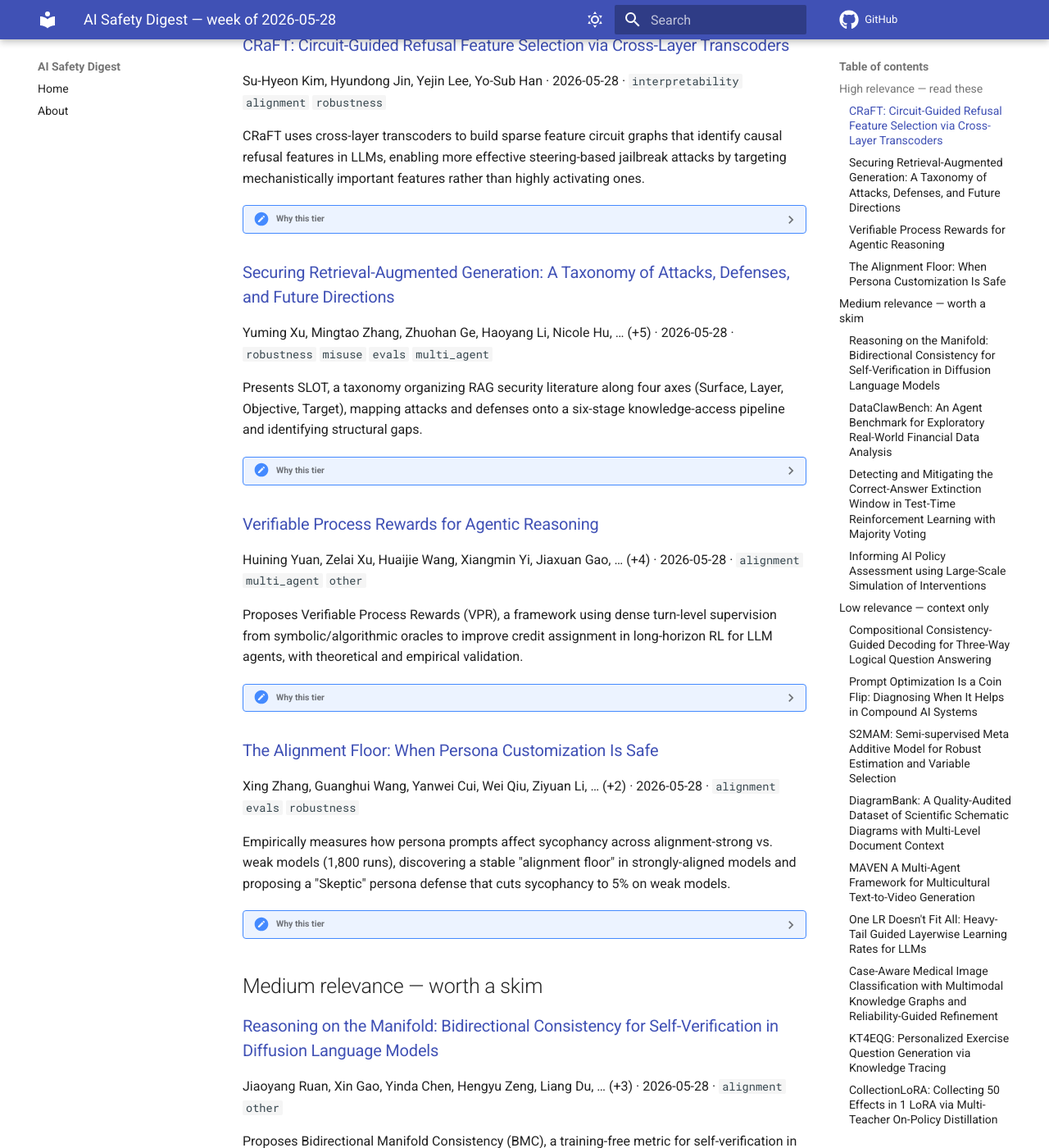
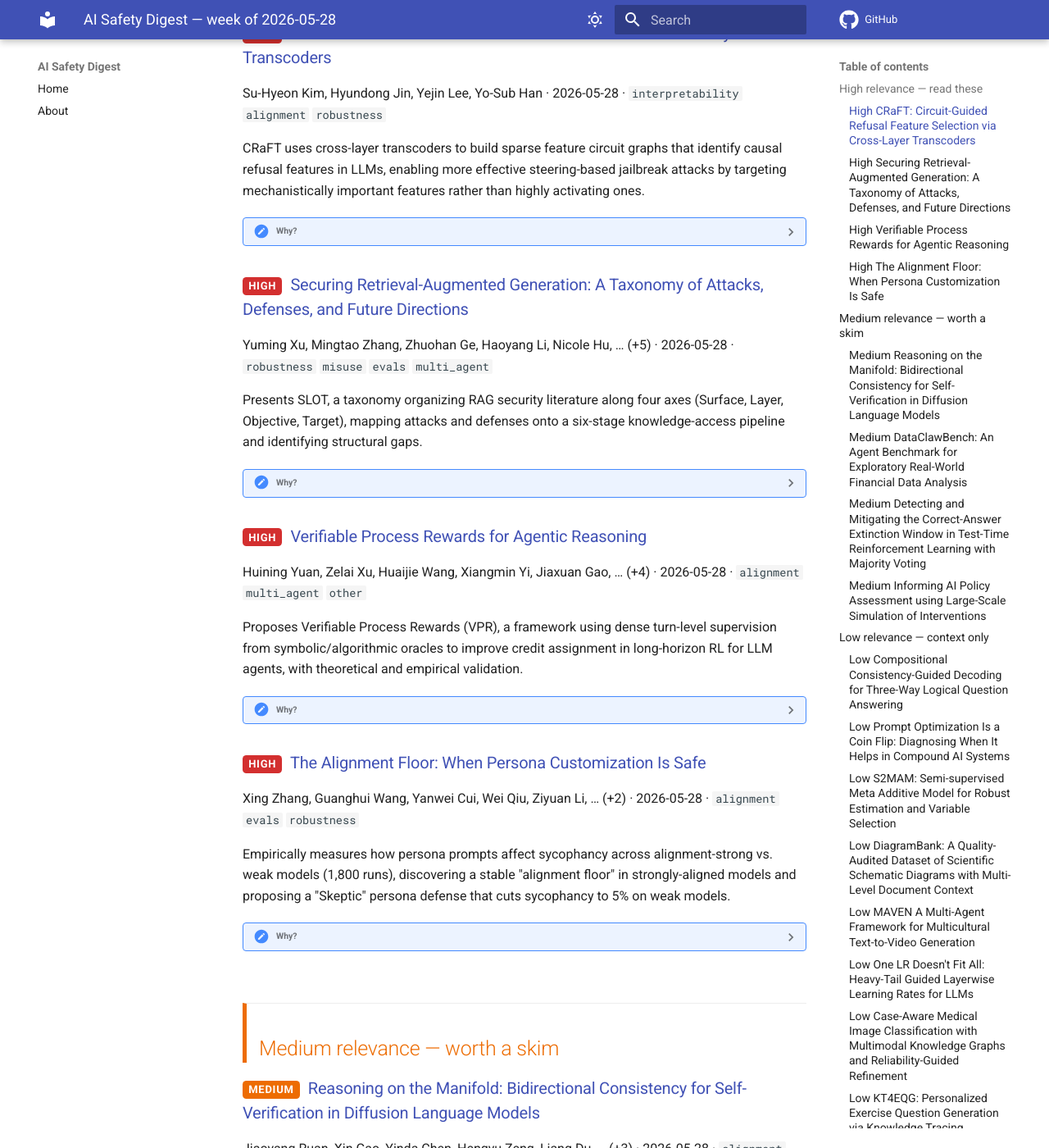
Before and after one commit to AI-Safety-Weekly/ai-safety-digest, an MkDocs documentation site: the page built from docs/digest-2026-W22.md, in a window 1280 px wide and 1400 px high, scrolled down 256 px. Shown: the whole window at 82% size. Built offline with MkDocs 1.6.1 and Material for MkDocs 9.7.7, drawn with Linux system fonts in a browser that asks for light colours; comment, search, counter and statistics services are not loaded; some of the changed text lies outside the part shown.

Commit message:
Backfill new format (tier IDs + pills + 'Why?') on W22 digest

```diff
--- a/docs/digest-2026-W22.md
+++ b/docs/digest-2026-W22.md
@@ -2,246 +2,246 @@
 
 _high: 4 · medium: 4 · low: 12 · 20 papers total_
 
-## High relevance — read these
+## High relevance — read these { #high-relevance }
 
-### [CRaFT: Circuit-Guided Refusal Feature Selection via Cross-Layer Transcoders](https://arxiv.org/abs/2604.01604)
+### <span class="tier-pill tier-pill-high">High</span> [CRaFT: Circuit-Guided Refusal Feature Selection via Cross-Layer Transcoders](https://arxiv.org/abs/2604.01604)
 Su-Hyeon Kim, Hyundong Jin, Yejin Lee, Yo-Sub Han · 2026-05-28 · `interpretability` `alignment` `robustness`
 
 CRaFT uses cross-layer transcoders to build sparse feature circuit graphs that identify causal refusal features in LLMs, enabling more effective steering-based jailbreak attacks by targeting mechanistically important features rather than highly activating ones.
 
-<details><summary>Why this tier</summary>
+<details><summary>Why?</summary>
 
 This paper directly advances mechanistic interpretability of LLM safety behavior (refusal circuits) and demonstrates a significant improvement in jailbreak attack success, which is directly relevant to both understanding and stress-testing alignment mechanisms.
 
 </details>
 
 
-### [Securing Retrieval-Augmented Generation: A Taxonomy of Attacks, Defenses, and Future Directions](https://arxiv.org/abs/2604.08304)
+### <span class="tier-pill tier-pill-high">High</span> [Securing Retrieval-Augmented Generation: A Taxonomy of Attacks, Defenses, and Future Directions](https://arxiv.org/abs/2604.08304)
 Yuming Xu, Mingtao Zhang, Zhuohan Ge, Haoyang Li, Nicole Hu, … (+5) · 2026-05-28 · `robustness` `misuse` `evals` `multi_agent`
 
 Presents SLOT, a taxonomy organizing RAG security literature along four axes (Surface, Layer, Objective, Target), mapping attacks and defenses onto a six-stage knowledge-access pipeline and identifying structural gaps.
 
-<details><summary>Why this tier</summary>
+<details><summary>Why?</summary>
 
 Tracked safety author Yingjie Zhang is on this paper; it directly addresses security vulnerabilities in RAG systems (prompt injection, knowledge poisoning, confidentiality), which are increasingly deployed in frontier AI applications and relevant to robustness and misuse concerns.
 
 </details>
 
 
-### [Verifiable Process Rewards for Agentic Reasoning](https://arxiv.org/abs/2605.10325)
+### <span class="tier-pill tier-pill-high">High</span> [Verifiable Process Rewards for Agentic Reasoning](https://arxiv.org/abs/2605.10325)
 Huining Yuan, Zelai Xu, Huaijie Wang, Xiangmin Yi, Jiaxuan Gao, … (+4) · 2026-05-28 · `alignment` `multi_agent` `other`
 
 Proposes Verifiable Process Rewards (VPR), a framework using dense turn-level supervision from symbolic/algorithmic oracles to improve credit assignment in long-horizon RL for LLM agents, with theoretical and empirical validation.
 
-<details><summary>Why this tier</summary>
+<details><summary>Why?</summary>
 
 Tracked safety authors Yi Wu and Xin Zhang are on this paper. It directly addresses alignment-relevant challenges in training agentic LLMs via scalable, verifiable reward signals — a core concern in safe and reliable AI agent development.
 
 </details>
 
 
-### [The Alignment Floor: When Persona Customization Is Safe](https://arxiv.org/abs/2605.27382)
+### <span class="tier-pill tier-pill-high">High</span> [The Alignment Floor: When Persona Customization Is Safe](https://arxiv.org/abs/2605.27382)
 Xing Zhang, Guanghui Wang, Yanwei Cui, Wei Qiu, Ziyuan Li, … (+2) · 2026-05-28 · `alignment` `evals` `robustness`
 
 Empirically measures how persona prompts affect sycophancy across alignment-strong vs. weak models (1,800 runs), discovering a stable "alignment floor" in strongly-aligned models and proposing a "Skeptic" persona defense that cuts sycophancy to 5% on weak models.
 
-<details><summary>Why this tier</summary>
+<details><summary>Why?</summary>
 
 Tracked author Xin Zhang is on this paper. The paper directly addresses the alignment-customization tradeoff, quantifying how persona prompts can compromise or preserve alignment, with concrete design principles for safe persona deployment.
 
 </details>
 
 
-## Medium relevance — worth a skim
+## Medium relevance — worth a skim { #medium-relevance }
 
-### [Reasoning on the Manifold: Bidirectional Consistency for Self-Verification in Diffusion Language Models](https://arxiv.org/abs/2604.16565)
+### <span class="tier-pill tier-pill-medium">Medium</span> [Reasoning on the Manifold: Bidirectional Consistency for Self-Verification in Diffusion Language Models](https://arxiv.org/abs/2604.16565)
 Jiaoyang Ruan, Xin Gao, Yinda Chen, Hengyu Zeng, Liang Du, … (+3) · 2026-05-28 · `alignment` `other`
 
 Proposes Bidirectional Manifold Consistency (BMC), a training-free metric for self-verification in diffusion LLMs that uses forward-masking/backward-reconstruction cycles to discriminate valid reasoning traces and provide alignment rewards.
 
-<details><summary>Why this tier</summary>
+<details><summary>Why?</summary>
 
 Tracked author Jie Fu is on this paper. The alignment and self-verification angles are safety-adjacent (scalable oversight, self-evaluation), but the paper is primarily a capability/methodology contribution for diffusion LLMs rather than a direct safety advance.
 
 </details>
 
 
-### [DataClawBench: An Agent Benchmark for Exploratory Real-World Financial Data Analysis](https://arxiv.org/abs/2605.02503)
+### <span class="tier-pill tier-pill-medium">Medium</span> [DataClawBench: An Agent Benchmark for Exploratory Real-World Financial Data Analysis](https://arxiv.org/abs/2605.02503)
 Qiaohong Zhang, Weihao Ye, Jialong Chen, Yi Luo, BoYuan Li, … (+5) · 2026-05-28 · `evals` `capability_evals`
 
 Introduces DataClawBench, a benchmark of 492 multi-step financial data analysis tasks to evaluate LLM agents on exploratory, noisy, real-world data with intermediate milestone annotations.
 
-<details><summary>Why this tier</summary>
+<details><summary>Why?</summary>
 
 Tracked safety authors Jianyu Chen and Cynthia Xin Chen are on this paper. While it is primarily a capability benchmark for data analysis agents rather than a core safety paper, it evaluates agent reliability and reasoning failures in realistic settings, which is adjacent to agent safety and evals research.
 
 </details>
 
 
-### [Detecting and Mitigating the Correct-Answer Extinction Window in Test-Time Reinforcement Learning with Majority Voting](https://arxiv.org/abs/2605.19444)
+### <span class="tier-pill tier-pill-medium">Medium</span> [Detecting and Mitigating the Correct-Answer Extinction Window in Test-Time Reinforcement Learning with Majority Voting](https://arxiv.org/abs/2605.19444)
 Hongxiang Lin, Zhirui Kuai, Erpeng Xue, Lei Wang · 2026-05-28 · `alignment` `evals`
 
 Identifies a "Correct-Answer Extinction Window" failure mode in test-time RL with majority voting and proposes TTRL-Guard (FRS, MPS, RCSU) to mitigate reward signal corruption, achieving +54% relative improvement on AIME 2025.
 
-<details><summary>Why this tier</summary>
+<details><summary>Why?</summary>
 
 Tracked author Liwei Wang is on this paper. While primarily a capability/training improvement for mathematical reasoning, it touches on failure modes in RL training signals (reward corruption/misinterpretation) that are relevant to alignment and reliable evaluation of learned behaviors.
 
 </details>
 
 
-### [Informing AI Policy Assessment using Large-Scale Simulation of Interventions](https://arxiv.org/abs/2605.27395)
+### <span class="tier-pill tier-pill-medium">Medium</span> [Informing AI Policy Assessment using Large-Scale Simulation of Interventions](https://arxiv.org/abs/2605.27395)
 Julia Barnett, Kimon Kieslich, Natali Helberger, Nicholas Diakopoulos · 2026-05-28 · `governance`
 
 Introduces a methodology combining participatory evaluation, expert cost assessment, and LLM-based harm mitigation scoring with genetic algorithm simulation to help policymakers prioritize AI policy combinations.
 
-<details><summary>Why this tier</summary>
+<details><summary>Why?</summary>
 
 Directly addresses AI governance by offering a practical tool for AI policy prioritization, but is primarily a methodology/process paper rather than a foundational safety research contribution — more useful for policy practitioners than safety researchers.
 
 </details>
 
 
-## Low relevance — context only
+## Low relevance — context only { #low-relevance }
 
-### [Compositional Consistency-Guided Decoding for Three-Way Logical Question Answering](https://arxiv.org/abs/2604.06196)
+### <span class="tier-pill tier-pill-low">Low</span> [Compositional Consistency-Guided Decoding for Three-Way Logical Question Answering](https://arxiv.org/abs/2604.06196)
 Tianyi Huang, Ming Hou, Jiaheng Su, Yutong Zhang, Ziling Zhang · 2026-05-28 · _no tag_
 
 Proposes CGD-PD, a training-free decoding method that enforces negation consistency in three-way logical QA, improving accuracy by 4-7 points on the FOLIO benchmark for GPT and Claude models.
 
-<details><summary>Why this tier</summary>
+<details><summary>Why?</summary>
 
 Despite a tracked author signal, this paper is primarily about improving logical reasoning consistency in LLMs on a formal benchmark — it does not directly address AI safety topics. The tracked author "Yingjie Zhang" does not appear among the listed authors (Tianyi Huang, Ming Hou, Jiaheng Su, Yutong Zhang, Ziling Zhang), suggesting a possible name collision rather than a true safety-relevant contribution.
 
 </details>
 
 
-### [Prompt Optimization Is a Coin Flip: Diagnosing When It Helps in Compound AI Systems](https://arxiv.org/abs/2604.14585)
+### <span class="tier-pill tier-pill-low">Low</span> [Prompt Optimization Is a Coin Flip: Diagnosing When It Helps in Compound AI Systems](https://arxiv.org/abs/2604.14585)
 Xing Zhang, Guanghui Wang, Yanwei Cui, Wei Qiu, Ziyuan Li, … (+2) · 2026-05-28 · _no tag_
 
 Analyzes when prompt optimization in compound AI systems (e.g., TextGrad, DSPy) helps vs. hurts, finding interaction effects between agent prompts are never significant and optimization only helps when tasks have exploitable output structure.
 
-<details><summary>Why this tier</summary>
+<details><summary>Why?</summary>
 
 Despite a tracked-author signal, the paper is primarily about ML engineering—diagnosing the effectiveness of prompt optimization methods—with no substantive AI safety angle. It does not address alignment, interpretability, misuse, evals of dangerous capabilities, or other core safety topics.
 
 </details>
 
 
-### [S2MAM: Semi-supervised Meta Additive Model for Robust Estimation and Variable Selection](https://arxiv.org/abs/2604.19072)
+### <span class="tier-pill tier-pill-low">Low</span> [S2MAM: Semi-supervised Meta Additive Model for Robust Estimation and Variable Selection](https://arxiv.org/abs/2604.19072)
 Xuelin Zhang, Hong Chen, Yingjie Wang, Tieliang Gong, Bin Gu · 2026-05-28 · _no tag_
 
 Proposes a semi-supervised meta additive model (S²MAM) using bilevel optimization for variable selection and robust estimation under noisy/redundant inputs, with theoretical convergence and generalization bounds.
 
-<details><summary>Why this tier</summary>
+<details><summary>Why?</summary>
 
 Despite a tracked-author signal, the paper is squarely about semi-supervised learning methodology (manifold regularization, graph Laplacian, variable selection) with no connection to AI safety topics. The tracked author "Xin Zhang" does not appear among the listed authors, suggesting a name collision rather than a genuine safety-researcher contribution.
 
 </details>
 
 
-### [DiagramBank: A Quality-Audited Dataset of Scientific Schematic Diagrams with Multi-Level Document Context](https://arxiv.org/abs/2604.20857)
+### <span class="tier-pill tier-pill-low">Low</span> [DiagramBank: A Quality-Audited Dataset of Scientific Schematic Diagrams with Multi-Level Document Context](https://arxiv.org/abs/2604.20857)
 Ling Yue, Tingwen Zhang, Jiaying Wang, Zhen Xu, Shaowu Pan · 2026-05-28 · _no tag_
 
 Introduces DiagramBank, a dataset of 57,100 scientific schematic diagrams from AI/ML venues with document context, for use in scientific document understanding and diagram retrieval tasks.
 
-<details><summary>Why this tier</summary>
+<details><summary>Why?</summary>
 
 Despite a tracked author (Jindong Wang), this paper is a dataset contribution for scientific figure understanding with no direct safety relevance — it is a general ML resource paper about diagram extraction and curation.
 
 </details>
 
 
-### [MAVEN A Multi-Agent Framework for Multicultural Text-to-Video Generation](https://arxiv.org/abs/2605.16716)
+### <span class="tier-pill tier-pill-low">Low</span> [MAVEN A Multi-Agent Framework for Multicultural Text-to-Video Generation](https://arxiv.org/abs/2605.16716)
 Shuowei Li, Yuming Zhao, Parth Bhalerao, Oana Ignat · 2026-05-28 · _no tag_
 
 MAVEN is a multi-agent prompt refinement framework for improving cultural fidelity in text-to-video generation, with a new benchmark of 243 culturally grounded prompts across three cultures.
 
-<details><summary>Why this tier</summary>
+<details><summary>Why?</summary>
 
 Despite a tracked author (Sharon Li) and multi-agent framing, this paper is primarily about improving cultural representation in T2V generation — a capability/application paper with no meaningful AI safety angle. The multi-agent aspect is purely a prompt engineering technique, not a safety-relevant dynamic.
 
 </details>
 
 
-### [One LR Doesn't Fit All: Heavy-Tail Guided Layerwise Learning Rates for LLMs](https://arxiv.org/abs/2605.22297)
+### <span class="tier-pill tier-pill-low">Low</span> [One LR Doesn't Fit All: Heavy-Tail Guided Layerwise Learning Rates for LLMs](https://arxiv.org/abs/2605.22297)
 Di He, Songjun Tu, Keyu Wang, Lu Yin, Shiwei Liu · 2026-05-28 · _no tag_
 
 Proposes layerwise learning rate assignment for LLMs guided by Heavy-Tailed Self-Regularization theory, achieving up to 1.5x training speedup and improved zero-shot accuracy on 1B–3B models.
 
-<details><summary>Why this tier</summary>
+<details><summary>Why?</summary>
 
 Despite Di He being a tracked author, this paper is squarely focused on LLM training optimization (learning rate scheduling) with no safety-relevant content. It is a general ML efficiency/capability paper without alignment, interpretability, or safety angles.
 
 </details>
 
 
-### [Case-Aware Medical Image Classification with Multimodal Knowledge Graphs and Reliability-Guided Refinement](https://arxiv.org/abs/2605.22547)
+### <span class="tier-pill tier-pill-low">Low</span> [Case-Aware Medical Image Classification with Multimodal Knowledge Graphs and Reliability-Guided Refinement](https://arxiv.org/abs/2605.22547)
 Yiming Xu, Yixuan Liu, Yuhang Zhang, Ling Zheng, Yihan Wang, … (+1) · 2026-05-28 · _no tag_
 
 Proposes a case-aware medical image classification framework using multimodal knowledge graphs and graph attention networks to retrieve similar historical cases and inject case-based features into visual representations.
 
-<details><summary>Why this tier</summary>
+<details><summary>Why?</summary>
 
 Despite a tracked author signal, this paper is focused on medical image classification using knowledge graphs — a general ML/medical application with no substantive AI safety angle. The interpretability mentioned is domain-specific clinical case retrieval, not mechanistic model interpretability relevant to safety research.
 
 </details>
 
 
-### [KT4EQG: Personalized Exercise Question Generation via Knowledge Tracing](https://arxiv.org/abs/2605.23933)
+### <span class="tier-pill tier-pill-low">Low</span> [KT4EQG: Personalized Exercise Question Generation via Knowledge Tracing](https://arxiv.org/abs/2605.23933)
 Xinyi Gao, Qiucheng Wu, Lu Ding, Q. Vera Liao, Kaizhi Qian, … (+3) · 2026-05-28 · _no tag_
 
 KT4EQG is an educational question generation framework that uses knowledge tracing models to personalize exercise questions for individual students, maximizing knowledge mastery improvement.
 
-<details><summary>Why this tier</summary>
+<details><summary>Why?</summary>
 
 This paper is focused on educational technology (personalized question generation) and has no meaningful connection to AI safety research. The tracked author "Yingjie Zhang" appears to be a different person from the safety researcher "Yang Zhang" listed as an author — and even so, the topic is clearly outside AI safety.
 
 </details>
 
 
-### [CollectionLoRA: Collecting 50 Effects in 1 LoRA via Multi-Teacher On-Policy Distillation](https://arxiv.org/abs/2605.25378)
+### <span class="tier-pill tier-pill-low">Low</span> [CollectionLoRA: Collecting 50 Effects in 1 LoRA via Multi-Teacher On-Policy Distillation](https://arxiv.org/abs/2605.25378)
 Fangtai Wu, Hailong Guo, Shijie Huang, Jiayi Song, Yubo Huang, … (+5) · 2026-05-28 · _no tag_
 
 CollectionLoRA distills up to 50 visual-effect LoRAs plus few-step generation into a single LoRA for diffusion models, reducing deployment overhead and parameter interference.
 
-<details><summary>Why this tier</summary>
+<details><summary>Why?</summary>
 
 Despite a tracked author (Yaodong Yu), this paper is entirely about efficient image editing with diffusion models and has no safety-relevant content — it addresses deployment efficiency and style fidelity, not alignment, interpretability, misuse, or any other AI-safety topic.
 
 </details>
 
 
-### [SetupX: Can LLM Agents Learn from Past Failures in Functionality-Correct Code Repository Setup?](https://arxiv.org/abs/2605.26186)
+### <span class="tier-pill tier-pill-low">Low</span> [SetupX: Can LLM Agents Learn from Past Failures in Functionality-Correct Code Repository Setup?](https://arxiv.org/abs/2605.26186)
 Zihang Zhou, Ziqian Ren, Yukai Wu, Yingjie Xiong, Wei Zhou, … (+5) · 2026-05-28 · _no tag_
 
 SetupX is an LLM agent framework for automatically configuring code repository execution environments, using experiential learning and Docker snapshots to achieve 92% pass rate on repo setup benchmarks.
 
-<details><summary>Why this tier</summary>
+<details><summary>Why?</summary>
 
 Despite a tracked author (Yi Wu), this paper is primarily a software engineering / developer tools paper focused on repository environment setup. It has no meaningful connection to AI safety topics such as alignment, interpretability, robustness, or misuse.
 
 </details>
 
 
-### [EEG-FM-Audit: A Systematic Evaluation and Analysis Pipeline for EEG Foundation Models](https://arxiv.org/abs/2605.26910)
+### <span class="tier-pill tier-pill-low">Low</span> [EEG-FM-Audit: A Systematic Evaluation and Analysis Pipeline for EEG Foundation Models](https://arxiv.org/abs/2605.26910)
 Xianheng Wang, Yige Yang, Damien Coyle · 2026-05-28 · _no tag_
 
 Proposes EEG-FM-Audit, a pipeline for evaluating EEG foundation models via benchmarking, ablation studies, and neurophysiological probing across four EEG-FMs and five supervised baselines.
 
-<details><summary>Why this tier</summary>
+<details><summary>Why?</summary>
 
 Despite tracked authors Xiting Wang and Yaodong Yang, this paper is focused on EEG signal decoding and neuroscience foundation models — not AI safety. The interpretability work concerns neurophysiological features, not safety-relevant model internals.
 
 </details>
 
 
-### [EvoSpec: Evolving Speculative Decoding via Real-Time Vocabulary and Parameter AdaptationTarget](https://arxiv.org/abs/2605.27390)
+### <span class="tier-pill tier-pill-low">Low</span> [EvoSpec: Evolving Speculative Decoding via Real-Time Vocabulary and Parameter AdaptationTarget](https://arxiv.org/abs/2605.27390)
 Shuyu Zhang, Lingfeng Pan, Qicheng Wang, Yaqi Shi, Yueyang Tan, … (+4) · 2026-05-28 · _no tag_
 
 EvoSpec proposes a framework for faster LLM inference via dynamic vocabulary and parameter adaptation in speculative decoding, achieving 1.13x speedup over FR-Spec on specialized domains.
 
-<details><summary>Why this tier</summary>
+<details><summary>Why?</summary>
 
 Despite tracked safety authors, this paper is purely about LLM inference efficiency (speculative decoding speed), with no meaningful connection to AI safety topics like alignment, interpretability, robustness, or misuse.
 
```
